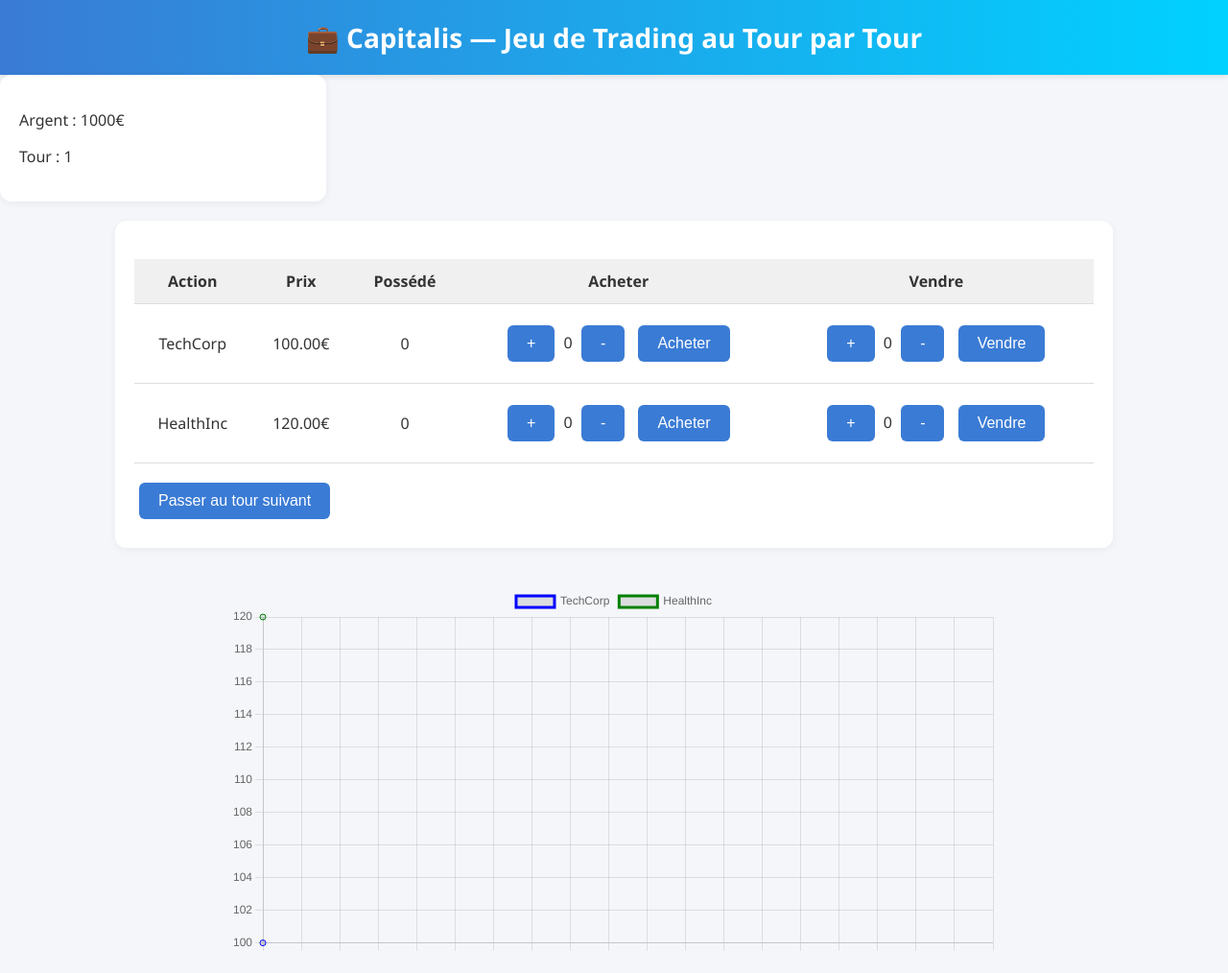
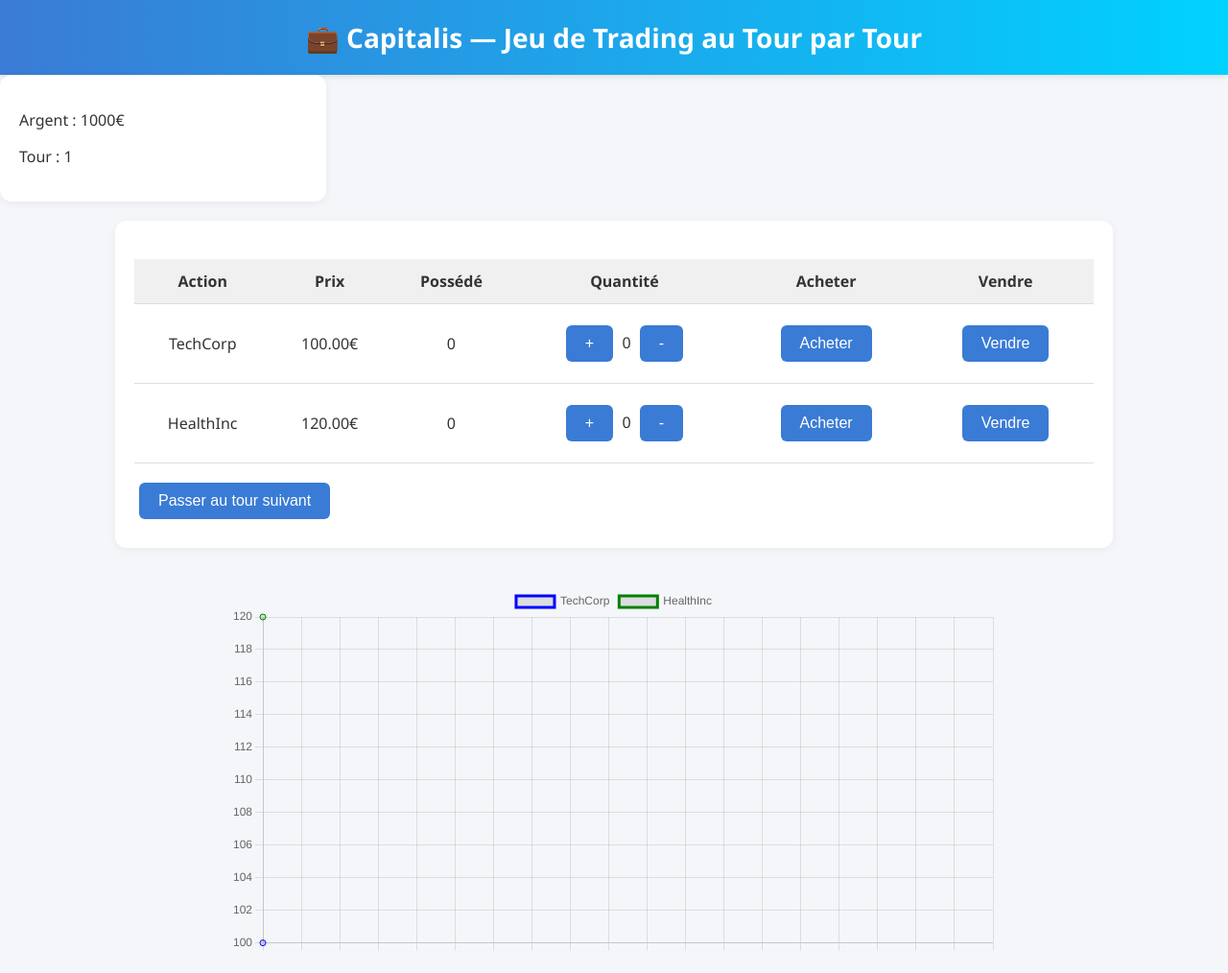
Before and after one commit to Clem-pnt/capitalis, a plain HTML site: page index.html in a window 1280 px wide. Shown: the top 1014 px of the page at 96% size. Drawn offline with nearby package versions, Linux system fonts and the light colour scheme.

Commit message:
Update index.html

```diff
--- a/index.html
+++ b/index.html
@@ -22,6 +22,7 @@
           <th>Action</th>
           <th>Prix</th>
           <th>Possédé</th>
+          <th>Quantité</th>
           <th>Acheter</th>
           <th>Vendre</th>
         </tr>
@@ -32,17 +33,15 @@
           <td><span class="prix">100.00</span>€</td>
           <td><span class="possede">0</span></td>
           <td>
-            <!-- Boutons de modification de la quantité pour l'achat -->
-            <button class="modifier-quantite" data-action="TechCorp" data-type="acheter" data-change="1">+</button>
-            <span class="quantite-acheter">0</span>
-            <button class="modifier-quantite" data-action="TechCorp" data-type="acheter" data-change="-1">-</button>
+            <!-- Un champ de quantité modifiable avec les boutons + et - -->
+            <button class="modifier-quantite" data-action="TechCorp" data-change="1">+</button>
+            <span class="quantite">0</span>
+            <button class="modifier-quantite" data-action="TechCorp" data-change="-1">-</button>
+          </td>
+          <td>
             <button class="acheter-btn" data-action="TechCorp">Acheter</button>
           </td>
           <td>
-            <!-- Boutons de modification de la quantité pour la vente -->
-            <button class="modifier-quantite" data-action="TechCorp" data-type="vendre" data-change="1">+</button>
-            <span class="quantite-vendre">0</span>
-            <button class="modifier-quantite" data-action="TechCorp" data-type="vendre" data-change="-1">-</button>
             <button class="vendre-btn" data-action="TechCorp">Vendre</button>
           </td>
         </tr>
@@ -51,17 +50,15 @@
           <td><span class="prix">120.00</span>€</td>
           <td><span class="possede">0</span></td>
           <td>
-            <!-- Boutons de modification de la quantité pour l'achat -->
-            <button class="modifier-quantite" data-action="HealthInc" data-type="acheter" data-change="1">+</button>
-            <span class="quantite-acheter">0</span>
-            <button class="modifier-quantite" data-action="HealthInc" data-type="acheter" data-change="-1">-</button>
+            <!-- Un champ de quantité modifiable avec les boutons + et - -->
+            <button class="modifier-quantite" data-action="HealthInc" data-change="1">+</button>
+            <span class="quantite">0</span>
+            <button class="modifier-quantite" data-action="HealthInc" data-change="-1">-</button>
+          </td>
+          <td>
             <button class="acheter-btn" data-action="HealthInc">Acheter</button>
           </td>
           <td>
-            <!-- Boutons de modification de la quantité pour la vente -->
-            <button class="modifier-quantite" data-action="HealthInc" data-type="vendre" data-change="1">+</button>
-            <span class="quantite-vendre">0</span>
-            <button class="modifier-quantite" data-action="HealthInc" data-type="vendre" data-change="-1">-</button>
             <button class="vendre-btn" data-action="HealthInc">Vendre</button>
           </td>
         </tr>
```
